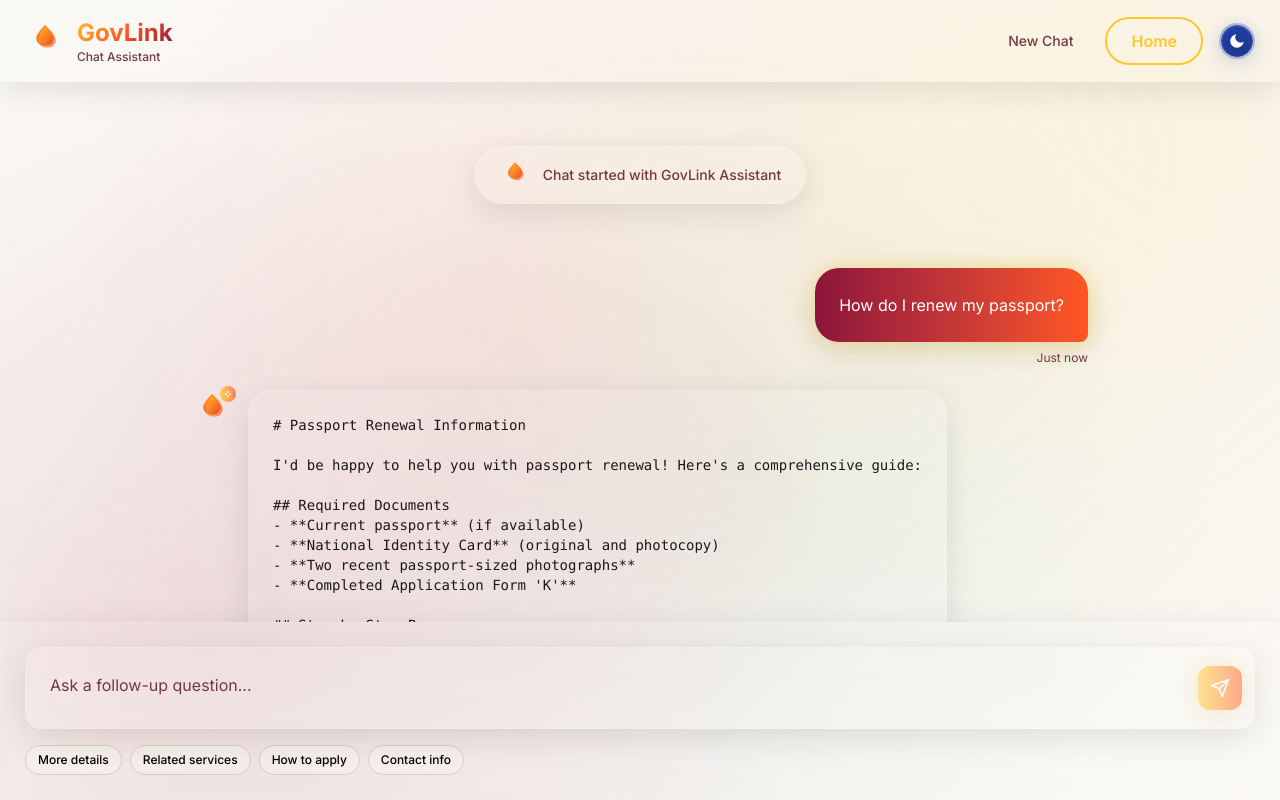
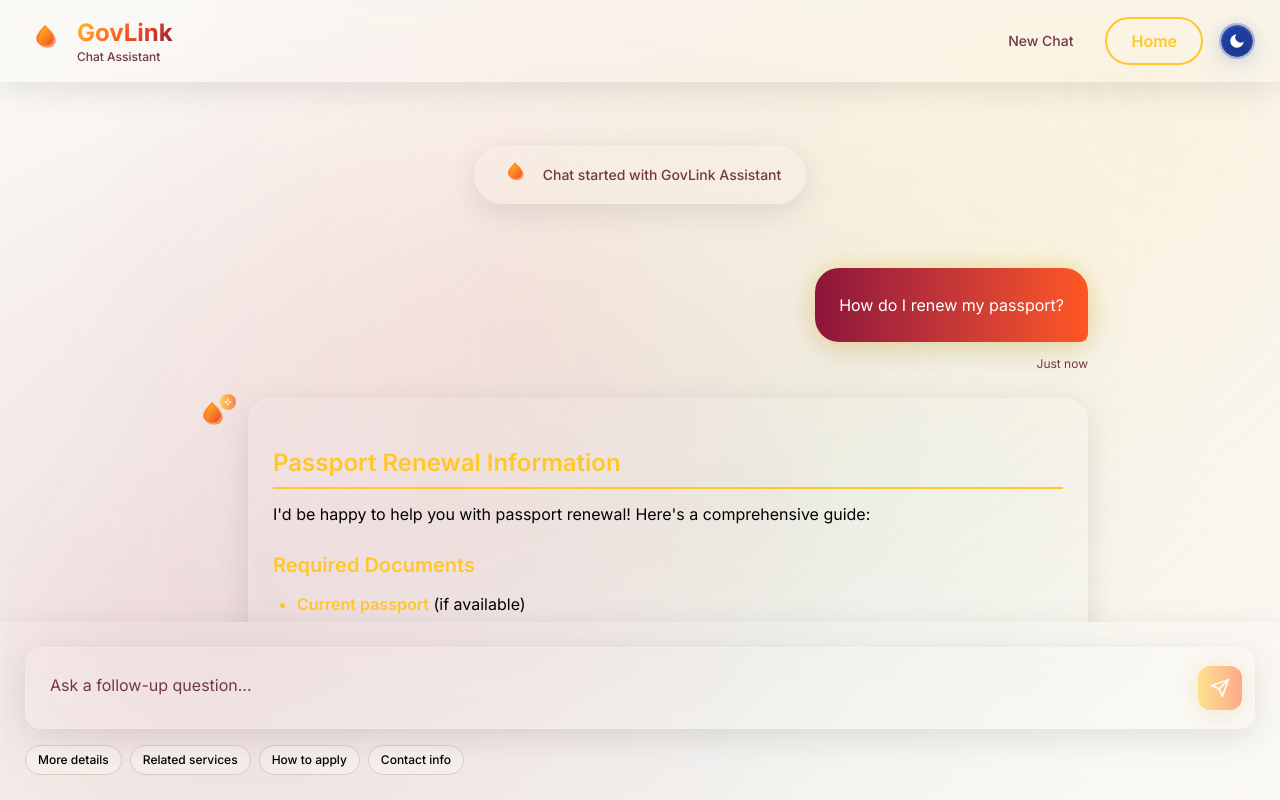
Before and after one commit to XFire2025/XFire_GovLink, a Next.js app: page /User/Chat/Bot in a window 1280 px wide. Built offline with nearby package versions, Linux system fonts and the light colour scheme.

Commit message:
fix: support chat inteface component misalignment

```diff
--- a/src/app/User/Chat/Bot/page.tsx
+++ b/src/app/User/Chat/Bot/page.tsx
@@ -87,41 +87,75 @@ const Header = () => (
 );
 
 // --- PREMIUM MESSAGE COMPONENTS ---
-const UserMessage = ({ text }: { text: string }) => (
+const TimeAgo = ({ timestamp }: { timestamp: Date }) => {
+  const [timeAgo, setTimeAgo] = useState('');
+
+  useEffect(() => {
+    const updateTimeAgo = () => {
+      const now = new Date();
+      const diff = Math.floor((now.getTime() - timestamp.getTime()) / 1000);
+
+      if (diff < 60) {
+        setTimeAgo('Just now');
+      } else if (diff < 3600) {
+        const minutes = Math.floor(diff / 60);
+        setTimeAgo(`${minutes}m ago`);
+      } else if (diff < 86400) {
+        const hours = Math.floor(diff / 3600);
+        setTimeAgo(`${hours}h ago`);
+      } else {
+        const days = Math.floor(diff / 86400);
+        setTimeAgo(`${days}d ago`);
+      }
+    };
+
+    updateTimeAgo();
+    const interval = setInterval(updateTimeAgo, 60000); // Update every minute
+
+    return () => clearInterval(interval);
+  }, [timestamp]);
+
+  return <span className="text-xs text-muted-foreground">{timeAgo}</span>;
+};
+
+const UserMessage = ({ text, timestamp = new Date() }: { text: string; timestamp?: Date }) => (
   <div className="flex justify-end my-6 animate-fade-in-up">
     <div className="max-w-2xl">
       <div className="bg-gradient-to-r from-[#8D153A] to-[#FF5722] text-white p-6 rounded-3xl rounded-br-lg shadow-glow">
         <p className="leading-relaxed">{text}</p>
       </div>
-      <div className="text-xs text-muted-foreground mt-2 text-right">Just now</div>
+      <div className="text-right mt-2">
+        <TimeAgo timestamp={timestamp} />
+      </div>
     </div>
   </div>
 );
 
-const BotMessage = ({ text, isTyping = false }: { text: string; isTyping?: boolean }) => {
-  const [displayText, setDisplayText] = useState('');
-  const [currentIndex, setCurrentIndex] = useState(0);
-  const [typingComplete, setTypingComplete] = useState(false);
+// --- TYPING INDICATOR ---
+const TypingIndicator = () => (
+  <div className="flex justify-start my-6 animate-fade-in-up">
+    <div className="flex gap-4 max-w-4xl">
+      <div className="flex-shrink-0">
+        <GovLinkBotIcon />
+      </div>
+      <div className="flex-1">
+        <div className="glass-morphism backdrop-blur-xl p-6 rounded-3xl rounded-bl-lg shadow-xl border border-border/50">
+          <div className="flex items-center space-x-1 text-muted-foreground">
+            <span className="animate-pulse">•</span>
+            <span className="animate-pulse" style={{animationDelay: '0.2s'}}>•</span>
+            <span className="animate-pulse" style={{animationDelay: '0.4s'}}>•</span>
+            <span className="ml-2 text-sm">Analyzing your question...</span>
+          </div>
+        </div>
+        <div className="text-xs text-muted-foreground mt-2">
+          GovLink Assistant is preparing your response
+        </div>
+      </div>
+    </div>
+  </div>
+);
 
-  useEffect(() => {
-    if (isTyping && currentIndex < text.length) {
-      const timeout = setTimeout(() => {
-        setDisplayText(prev => prev + text[currentIndex]);
-        setCurrentIndex(prev => prev + 1);
-      }, 15); // Faster typing speed
-      return () => clearTimeout(timeout);
-    } else if (!isTyping) {
-      setDisplayText(text);
-      setTypingComplete(true);
-    } else if (isTyping && currentIndex >= text.length) {
-      // Small delay before showing markdown
-      const timeout = setTimeout(() => {
-        setTypingComplete(true);
-      }, 500);
-      return () => clearTimeout(timeout);
-    }
-  }, [currentIndex, text, isTyping]);
-
+const BotMessage = ({ text, timestamp = new Date() }: { text: string; timestamp?: Date }) => {
   return (
     <div className="flex justify-start my-6 animate-fade-in-up">
       <div className="flex gap-4 max-w-4xl">
@@ -131,14 +165,6 @@ const BotMessage = ({ text, isTyping = false }: { text: string; isTyping?: boole
         <div className="flex-1">
           <div className="glass-morphism backdrop-blur-xl p-6 rounded-3xl rounded-bl-lg shadow-xl border border-border/50">
             <div className="prose prose-lg prose-invert max-w-none leading-relaxed text-foreground markdown-content">
-              {(isTyping && !typingComplete) ? (
-                <div className="whitespace-pre-wrap font-mono text-sm opacity-90">
-                  {displayText}
-                  {currentIndex < text.length && (
-                    <span className="inline-block w-2 h-5 bg-[#FFC72C] ml-1 animate-pulse"></span>
-                  )}
-                </div>
-              ) : (
               <ReactMarkdown
                 remarkPlugins={[remarkGfm]}
                 rehypePlugins={[rehypeHighlight, rehypeRaw]}
@@ -160,7 +186,7 @@ const BotMessage = ({ text, isTyping = false }: { text: string; isTyping?: boole
                       {children}
                     </blockquote>
                   ),
-                    code: ({ children, className, ...props }: any) => {
+                  code: ({ children, className, ...props }: React.ComponentProps<'code'>) => {
                     const isInline = !className;
                     if (isInline) {
                       return (
@@ -221,10 +247,11 @@ const BotMessage = ({ text, isTyping = false }: { text: string; isTyping?: boole
               >
                 {text}
               </ReactMarkdown>
-              )}
             </div>
           </div>
-          <div className="text-xs text-muted-foreground mt-2">GovLink Assistant • Just now</div>
+          <div className="text-xs text-muted-foreground mt-2">
+            GovLink Assistant • <TimeAgo timestamp={timestamp} />
+          </div>
         </div>
       </div>
     </div>
@@ -299,11 +326,15 @@ const ChatInput = ({ onSendMessage }: { onSendMessage: (message: string) => void
 
 // --- MAIN CHAT PAGE COMPONENT ---
 export default function GovLinkChatPage() {
-  const [messages, setMessages] = useState<{type: 'user' | 'bot', text: string, isTyping?: boolean}[]>([]);
+  const [messages, setMessages] = useState<{type: 'user' | 'bot', text: string, timestamp: Date}[]>([]);
+  const [isTyping, setIsTyping] = useState(false);
 
   const handleSendMessage = (message: string) => {
     // Add user message
-    setMessages(prev => [...prev, { type: 'user', text: message }]);
+    setMessages(prev => [...prev, { type: 'user', text: message, timestamp: new Date() }]);
+
+    // Show typing indicator immediately
+    setIsTyping(true);
 
     // Generate bot response
     const generateBotResponse = (query: string) => {
@@ -374,11 +405,14 @@ function govLinkHelper() {
 **Available 24/7** to assist with your government service needs!`;
     };
 
-    // Add bot response with delay
+    // Simulate response generation time (2-4 seconds)
+    const responseTime = Math.random() * 2000 + 2000;
+
     setTimeout(() => {
+      setIsTyping(false);
       const botResponse = generateBotResponse(message);
-      setMessages(prev => [...prev, { type: 'bot', text: botResponse, isTyping: true }]);
-    }, 1000);
+      setMessages(prev => [...prev, { type: 'bot', text: botResponse, timestamp: new Date() }]);
+    }, responseTime);
   };
 
   return (
@@ -404,7 +438,7 @@ function govLinkHelper() {
                 </div>
               </div>
             }>
-              <ChatContent messages={messages} />
+              <ChatContent messages={messages} isTyping={isTyping} />
             </Suspense>
           </div>
         </main>
@@ -416,7 +450,7 @@ function govLinkHelper() {
   );
 };
 
-function ChatContent({ messages }: { messages?: {type: 'user' | 'bot', text: string, isTyping?: boolean}[] }) {
+function ChatContent({ messages, isTyping }: { messages?: {type: 'user' | 'bot', text: string, timestamp: Date}[]; isTyping?: boolean }) {
   const searchParams = useSearchParams();
   const q = searchParams.get('q') ?? undefined;
   const userQuery = q || "How do I renew my passport?";
@@ -553,12 +587,15 @@ function govLinkHelper() {
         {messages.map((message, index) => (
           <div key={index}>
             {message.type === 'user' ? (
-              <UserMessage text={message.text} />
+              <UserMessage text={message.text} timestamp={message.timestamp} />
             ) : (
-              <BotMessage text={message.text} isTyping={message.isTyping || false} />
+              <BotMessage text={message.text} timestamp={message.timestamp} />
             )}
           </div>
         ))}
+
+        {/* Show typing indicator if bot is typing */}
+        {isTyping && <TypingIndicator />}
       </div>
     );
   }
@@ -578,8 +615,8 @@ function govLinkHelper() {
         </div>
       </div>
 
-      <UserMessage text={userQuery} />
-      <BotMessage text={botResponse} isTyping={true} />
+      <UserMessage text={userQuery} timestamp={new Date()} />
+      <BotMessage text={botResponse} timestamp={new Date()} />
     </div>
   );
 }
--- a/src/app/User/Chat/Human/page.tsx
+++ b/src/app/User/Chat/Human/page.tsx
@@ -1,7 +1,7 @@
 "use client";
 import React, { Suspense, useState, useEffect } from 'react';
 import Link from 'next/link';
-import { useSearchParams, useRouter } from 'next/navigation';
+import { useSearchParams } from 'next/navigation';
 import { ThemeToggle } from '@/components/ThemeToggle';
 
 // --- PREMIUM SVG ICON COMPONENTS ---
@@ -62,24 +62,6 @@ const CheckCheck = (props: React.SVGProps<SVGSVGElement>) => (
   </svg>
 );
 
-// Sri Lankan Lotus Icon (Custom)
-const LotusIcon = (props: React.SVGProps<SVGSVGElement>) => (
-  <svg {...props} xmlns="http://www.w3.org/2000/svg" width="40" height="40" viewBox="0 0 100 100" fill="none">
-    <path d="M50 10C45 15 35 25 30 35C25 45 30 55 40 60C45 62 55 62 60 60C70 55 75 45 70 35C65 25 55 15 50 10Z" fill="url(#lotus-gradient)"/>
-    <path d="M50 15C45 20 40 30 35 40C30 50 35 60 45 65C50 67 60 67 65 65C75 60 80 50 75 40C70 30 65 20 50 15Z" fill="url(#lotus-gradient-inner)"/>
-    <defs>
-      <linearGradient id="lotus-gradient" x1="0%" y1="0%" x2="100%" y2="100%">
-        <stop offset="0%" style={{stopColor: '#FFC72C', stopOpacity: 1}} />
-        <stop offset="50%" style={{stopColor: '#FF5722', stopOpacity: 1}} />
-        <stop offset="100%" style={{stopColor: '#8D153A', stopOpacity: 1}} />
-      </linearGradient>
-      <linearGradient id="lotus-gradient-inner" x1="0%" y1="0%" x2="100%" y2="100%">
-        <stop offset="0%" style={{stopColor: '#FFC72C', stopOpacity: 0.7}} />
-        <stop offset="100%" style={{stopColor: '#FF5722', stopOpacity: 0.7}} />
-      </linearGradient>
-    </defs>
-  </svg>
-);
 
 // Support Agent Interface
 interface SupportAgent {
@@ -191,6 +173,37 @@ const ChatHeader = ({ agent }: { agent: SupportAgent }) => (
 );
 
 // --- MESSAGE COMPONENTS ---
+const TimeAgo = ({ timestamp }: { timestamp: Date }) => {
+  const [timeAgo, setTimeAgo] = useState('');
+
+  useEffect(() => {
+    const updateTimeAgo = () => {
+      const now = new Date();
+      const diff = Math.floor((now.getTime() - timestamp.getTime()) / 1000);
+
+      if (diff < 60) {
+        setTimeAgo('Just now');
+      } else if (diff < 3600) {
+        const minutes = Math.floor(diff / 60);
+        setTimeAgo(`${minutes}m ago`);
+      } else if (diff < 86400) {
+        const hours = Math.floor(diff / 3600);
+        setTimeAgo(`${hours}h ago`);
+      } else {
+        const days = Math.floor(diff / 86400);
+        setTimeAgo(`${days}d ago`);
+      }
+    };
+
+    updateTimeAgo();
+    const interval = setInterval(updateTimeAgo, 60000); // Update every minute
+
+    return () => clearInterval(interval);
+  }, [timestamp]);
+
+  return <span className="text-xs text-muted-foreground">{timeAgo}</span>;
+};
+
 const UserMessage = ({ message }: { message: ChatMessage }) => (
   <div className="flex justify-end my-4 animate-fade-in-up">
     <div className="max-w-2xl">
@@ -208,9 +221,7 @@ const UserMessage = ({ message }: { message: ChatMessage }) => (
         )}
       </div>
       <div className="flex items-center justify-end gap-2 mt-1">
-        <span className="text-xs text-muted-foreground">
-          {message.timestamp.toLocaleTimeString([], { hour: '2-digit', minute: '2-digit' })}
-        </span>
+        <TimeAgo timestamp={message.timestamp} />
         <div className="flex items-center">
           {message.status === 'sent' && <CheckIcon className="text-muted-foreground" />}
           {message.status === 'delivered' && <CheckCheck className="text-muted-foreground" />}
@@ -248,7 +259,7 @@ const AgentMessage = ({ message, agent }: { message: ChatMessage; agent: Support
           )}
         </div>
         <div className="text-xs text-muted-foreground mt-1">
-          {agent.name} • {message.timestamp.toLocaleTimeString([], { hour: '2-digit', minute: '2-digit' })}
+          {agent.name} • <TimeAgo timestamp={message.timestamp} />
         </div>
       </div>
     </div>
@@ -257,7 +268,7 @@ const AgentMessage = ({ message, agent }: { message: ChatMessage; agent: Support
 
 // --- TYPING INDICATOR ---
 const TypingIndicator = ({ agent }: { agent: SupportAgent }) => (
-  <div className="flex justify-start my-4">
+  <div className="flex justify-start my-4 animate-fade-in-up">
     <div className="flex gap-3 max-w-4xl">
       <div className="flex-shrink-0">
         <img
@@ -267,15 +278,16 @@ const TypingIndicator = ({ agent }: { agent: SupportAgent }) => (
         />
       </div>
       <div className="flex-1">
-        <div className="glass-morphism backdrop-blur-xl p-4 rounded-2xl rounded-bl-lg shadow-xl border border-border/50 w-20">
-          <div className="flex space-x-1">
-            <div className="w-2 h-2 bg-[#FFC72C] rounded-full animate-bounce" style={{animationDelay: '0s'}}></div>
-            <div className="w-2 h-2 bg-[#FFC72C] rounded-full animate-bounce" style={{animationDelay: '0.1s'}}></div>
-            <div className="w-2 h-2 bg-[#FFC72C] rounded-full animate-bounce" style={{animationDelay: '0.2s'}}></div>
+        <div className="glass-morphism backdrop-blur-xl p-4 rounded-2xl rounded-bl-lg shadow-xl border border-border/50">
+          <div className="flex items-center space-x-1 text-muted-foreground">
+            <span className="animate-pulse">•</span>
+            <span className="animate-pulse" style={{animationDelay: '0.2s'}}>•</span>
+            <span className="animate-pulse" style={{animationDelay: '0.4s'}}>•</span>
+            <span className="ml-2 text-sm">Generating response...</span>
           </div>
         </div>
         <div className="text-xs text-muted-foreground mt-1">
-          {agent.name} is typing...
+          {agent.name} is preparing your response
         </div>
       </div>
     </div>
@@ -302,8 +314,16 @@ const ChatInput = ({ onSendMessage }: { onSendMessage: (message: string, type?:
   };
 
   const handleFileUpload = () => {
-    // Simulate file upload
-    onSendMessage('document.pdf', 'file');
+    const input = document.createElement('input');
+    input.type = 'file';
+    input.accept = '.pdf,.doc,.docx,.txt,.jpg,.jpeg,.png,.gif';
+    input.onchange = (e) => {
+      const file = (e.target as HTMLInputElement).files?.[0];
+      if (file) {
+        onSendMessage(file.name, 'file');
+      }
+    };
+    input.click();
   };
 
   return (
@@ -311,10 +331,10 @@ const ChatInput = ({ onSendMessage }: { onSendMessage: (message: string, type?:
       <div className="container mx-auto">
         <div className={`relative transition-all duration-300 ${isFocused ? 'scale-105' : ''}`}>
           <div className="relative glass-morphism rounded-2xl p-2 shadow-glow hover:shadow-2xl transition-all duration-500">
-            <div className="flex items-end gap-2">
             <button
               onClick={handleFileUpload}
-                className="p-3 text-muted-foreground hover:text-[#FFC72C] transition-colors duration-300"
+              className="absolute left-3 top-1/2 -translate-y-1/2 p-2 text-muted-foreground hover:text-[#FFC72C] transition-colors duration-300 z-10"
+              title="Attach file"
             >
               <PaperclipIcon />
             </button>
@@ -325,7 +345,7 @@ const ChatInput = ({ onSendMessage }: { onSendMessage: (message: string, type?:
               onFocus={() => setIsFocused(true)}
               onBlur={() => setIsFocused(false)}
               onKeyPress={handleKeyPress}
-                className="flex-1 bg-transparent text-foreground placeholder-muted-foreground p-4 rounded-xl resize-none focus:outline-none leading-relaxed border-none"
+              className="w-full bg-transparent text-foreground placeholder-muted-foreground p-4 pl-12 pr-16 rounded-xl resize-none focus:outline-none leading-relaxed border-none"
               placeholder="Type your message..."
               rows={1}
               onInput={(e) => {
@@ -337,12 +357,11 @@ const ChatInput = ({ onSendMessage }: { onSendMessage: (message: string, type?:
 
             <button
               onClick={handleSend}
-                className="p-3 bg-gradient-to-r from-[#FFC72C] to-[#FF5722] hover:from-[#FF5722] hover:to-[#8D153A] rounded-xl transition-all duration-300 hover:scale-110 shadow-glow group disabled:opacity-50"
+              className="absolute right-3 top-1/2 -translate-y-1/2 p-3 bg-gradient-to-r from-[#FFC72C] to-[#FF5722] hover:from-[#FF5722] hover:to-[#8D153A] rounded-xl transition-all duration-300 hover:scale-110 shadow-glow group disabled:opacity-50"
               disabled={!message.trim()}
             >
               <SendIcon className="h-5 w-5 text-white group-hover:translate-x-0.5 transition-transform duration-300" />
             </button>
-            </div>
           </div>
 
           {/* Quick Actions */}
@@ -398,8 +417,12 @@ function HumanChatContent({ agentId }: { agentId: string }) {
 
     setMessages(prev => [...prev, newMessage]);
 
-    // Simulate agent typing and response
+    // Show typing indicator immediately and start generating response
     setIsTyping(true);
+
+    // Simulate response generation time (1.5-3 seconds)
+    const responseTime = Math.random() * 1500 + 1500; // 1.5-3 seconds
+
     setTimeout(() => {
       setIsTyping(false);
 
@@ -413,21 +436,22 @@ function HumanChatContent({ agentId }: { agentId: string }) {
         type: 'text'
       };
 
+      // Add the complete response all at once
       setMessages(prev => [...prev, agentResponse]);
-    }, 2000);
+    }, responseTime);
 
-    // Update message status
+    // Update user message status progression
     setTimeout(() => {
       setMessages(prev => prev.map(msg =>
         msg.id === newMessage.id ? { ...msg, status: 'delivered' } : msg
       ));
-    }, 1000);
+    }, 800);
 
     setTimeout(() => {
       setMessages(prev => prev.map(msg =>
         msg.id === newMessage.id ? { ...msg, status: 'read' } : msg
       ));
-    }, 2000);
+    }, 1200);
   };
 
   const getAgentResponse = (userMessage: string, type: string) => {
@@ -517,7 +541,6 @@ export default function HumanChatPage() {
 
 function HumanChatWrapper() {
   const searchParams = useSearchParams();
-  const router = useRouter();
   const agentId = searchParams.get('agent') || 'agent-1';
 
   useEffect(() => {
```
Lines whose indentation alone changed are shown as unchanged.
